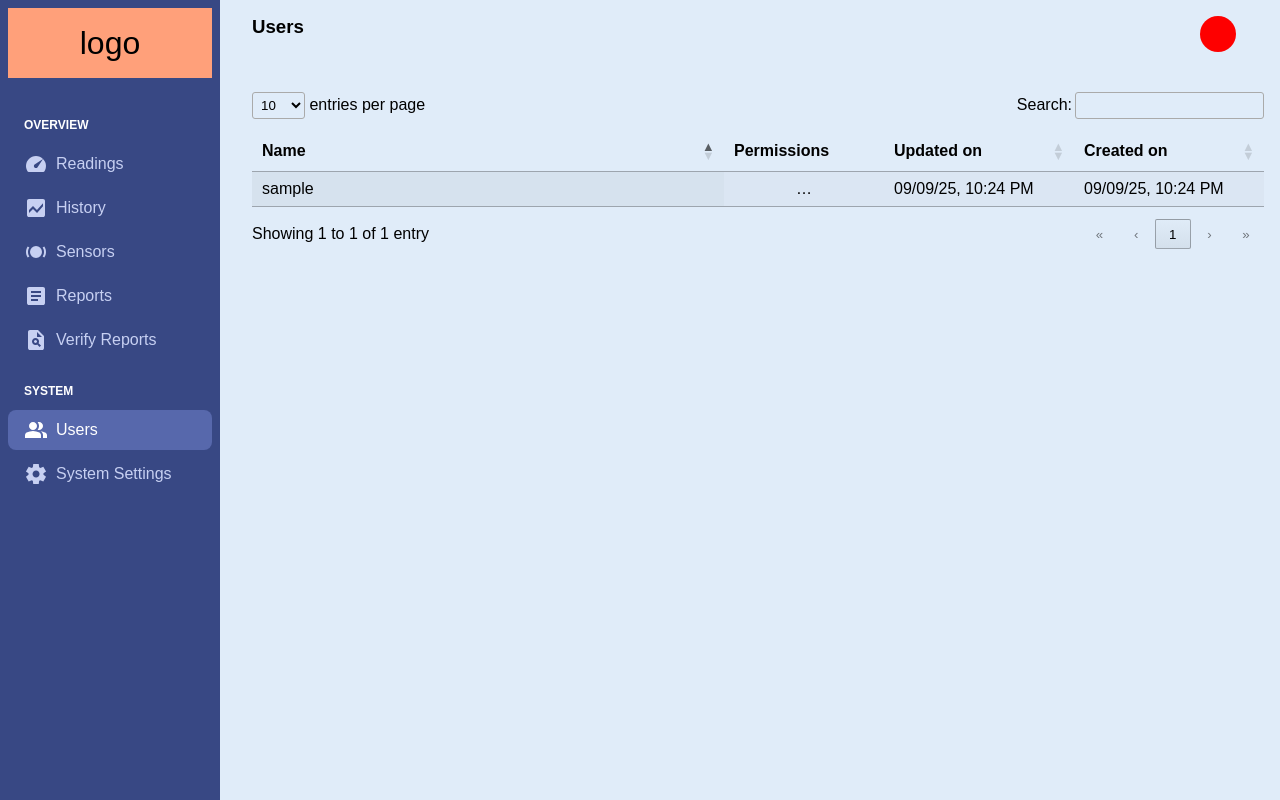
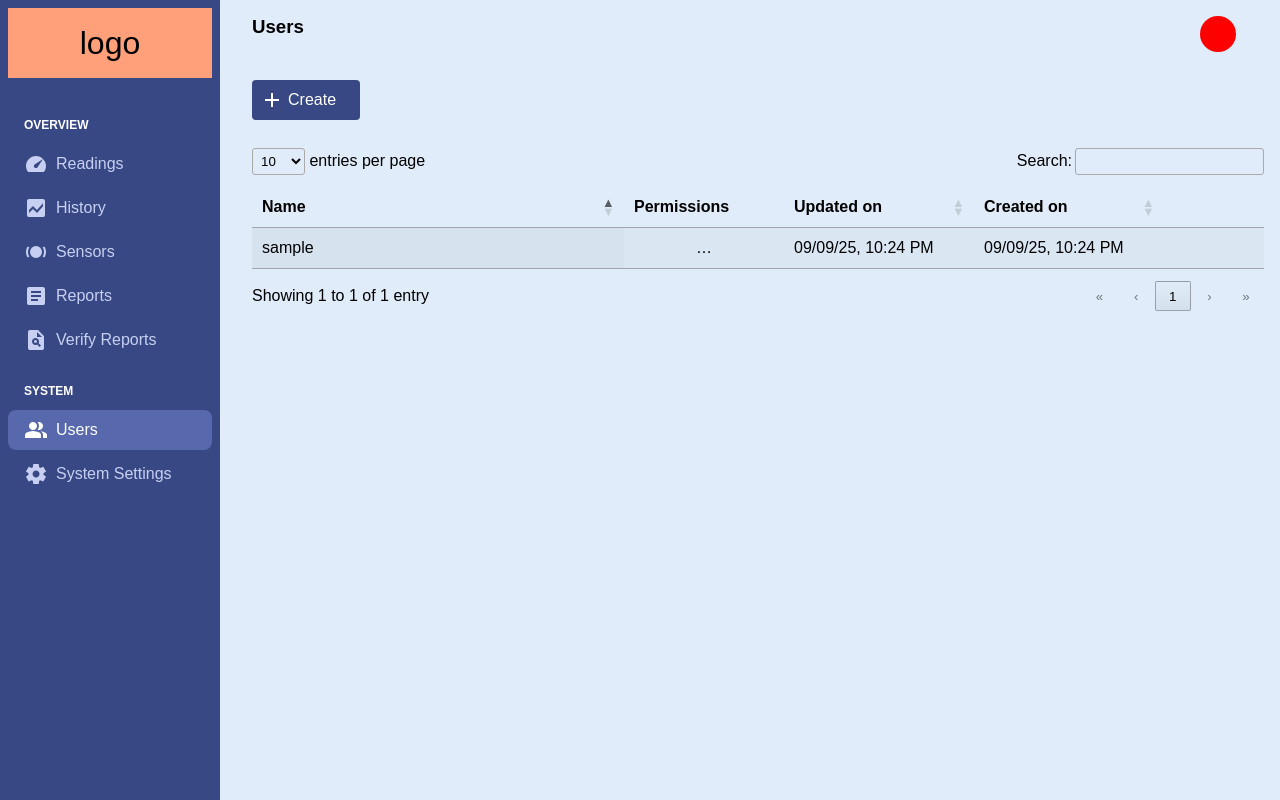
Before and after one commit to purewave0/FrostSense, a Flask app: page /users in a window 1280 px wide. Run offline with Flask 3, Linux system fonts and the light colour scheme; the visitor is signed in with stand-in values (Sample User, id 1); data comes from the database, SQL or seed files in the repository; data that the repository does not hold is empty; parts of the project's set-up code (start-up, migrations or seed data) failed here and were passed over.

Commit message:
feat(main/users): add action buttons

```diff
--- a/app/static/css/users.css
+++ b/app/static/css/users.css
@@ -1,3 +1,62 @@
+#page-content {
+    display: flex;
+    flex-direction: column;
+    row-gap: 16px;
+}
+
+#top-actions {
+    display: flex;
+    flex-direction: row;
+
+    --color-create: var(--color-dark-background);
+}
+
+.top-action-button {
+    display: flex;
+    flex-direction: row;
+    column-gap: 4px;
+    padding: 8px 24px 8px 8px;
+    align-items: center;
+    border: none;
+    background-color: gray;
+    border-radius: 4px;
+    font-size: inherit;
+    cursor: pointer;
+}
+
+#top-action-create {
+    color: white;
+    background-color: var(--color-create);
+}
+
+#top-action-create svg {
+    fill: white;
+}
+
+.actions-cell {
+    transition: opacity 0.1s ease;
+    display: flex;
+    flex-direction: row;
+    column-gap: 8px;
+}
+
+.action {
+    width: 24px;
+    height: 24px;
+    padding: 0;
+    background: none;
+    border: none;
+    cursor: pointer;
+}
+
+.action svg {
+    fill: black;
+}
+
+#users-table tr:not(:hover) .actions-cell {
+    opacity: 0;
+}
+
 .permissions-cell {
     display: block;
     text-align: center;
--- a/app/static/js/users.js
+++ b/app/static/js/users.js
@@ -119,6 +119,49 @@ document.addEventListener('DOMContentLoaded', async () => {
                     return data;
                 },
             },
+            {
+                name: 'actions',
+                data: null,
+                width: '100px',
+                searchable: false,
+                orderable: false,
+                render: (data) => {
+                    const editButton = document.createElement('button');
+                    editButton.className = 'action action-edit';
+                    editButton.title = 'Edit';
+                    editButton.innerHTML = `
+                        <svg
+                            xmlns="http://www.w3.org/2000/svg"
+                            height="24px"
+                            viewBox="0 -960 960 960"
+                            width="24px"
+                            fill="#e3e3e3"
+                        >
+                            <path d="M120-120v-170l528-527q12-11 26.5-17t30.5-6q16 0 31 6t26 18l55 56q12 11 17.5 26t5.5 30q0 16-5.5 30.5T817-647L290-120H120Zm584-528 56-56-56-56-56 56 56 56Z"/>
+                        </svg>
+                    `;
+
+                    const resetPasswordButton = document.createElement('button');
+                    resetPasswordButton.className = 'action action-reset-password';
+                    resetPasswordButton.title = 'Reset password';
+                    resetPasswordButton.innerHTML = `
+                        <svg
+                            xmlns="http://www.w3.org/2000/svg"
+                            height="24px"
+                            viewBox="0 -960 960 960"
+                            width="24px"
+                            fill="#e3e3e3"
+                        >
+                            <path d="M480-80q-83 0-156-31.5T197-197q-54-54-85.5-127T80-480h80q0 66 25 124.5t68.5 102q43.5 43.5 102 69T480-159q134 0 227-93t93-227q0-134-93-227t-227-93q-89 0-161.5 43.5T204-640h116v80H80v-240h80v80q55-73 138-116.5T480-880q83 0 156 31.5T763-763q54 54 85.5 127T880-480q0 83-31.5 156T763-197q-54 54-127 85.5T480-80Zm-80-240q-17 0-28.5-11.5T360-360v-120q0-17 11.5-28.5T400-520v-40q0-33 23.5-56.5T480-640q33 0 56.5 23.5T560-560v40q17 0 28.5 11.5T600-480v120q0 17-11.5 28.5T560-320H400Zm40-200h80v-40q0-17-11.5-28.5T480-600q-17 0-28.5 11.5T440-560v40Z"/>
+                        </svg>
+                    `;
+
+                    const cell = document.createElement('div');
+                    cell.className = 'actions-cell';
+                    cell.append(editButton, resetPasswordButton);
+                    return cell;
+                }
+            }
         ],
         order: [
             [1, 'asc'],
--- a/app/templates/main/sections/users.html
+++ b/app/templates/main/sections/users.html
@@ -16,6 +16,20 @@
 {% block title %} Users {% endblock %}
 
 {% block content %}
+    <div id="top-actions">
+        <button id="top-action-create" class="top-action-button">
+            <svg
+                xmlns="http://www.w3.org/2000/svg"
+                height="24px"
+                viewBox="0 -960 960 960"
+                width="24px"
+                fill="#e3e3e3"
+            >
+                <path d="M440-440H200v-80h240v-240h80v240h240v80H520v240h-80v-240Z"/>
+            </svg>
+            <span>Create</span>
+        </button>
+    </div>
     <table id="users-table" class="display">
         <thead>
             <tr>
@@ -25,6 +39,7 @@
                 <th>Permissions</th>
                 <th>Updated on</th>
                 <th>Created on</th>
+                <th></th>
             </tr>
         </thead>
         <tbody>
```
